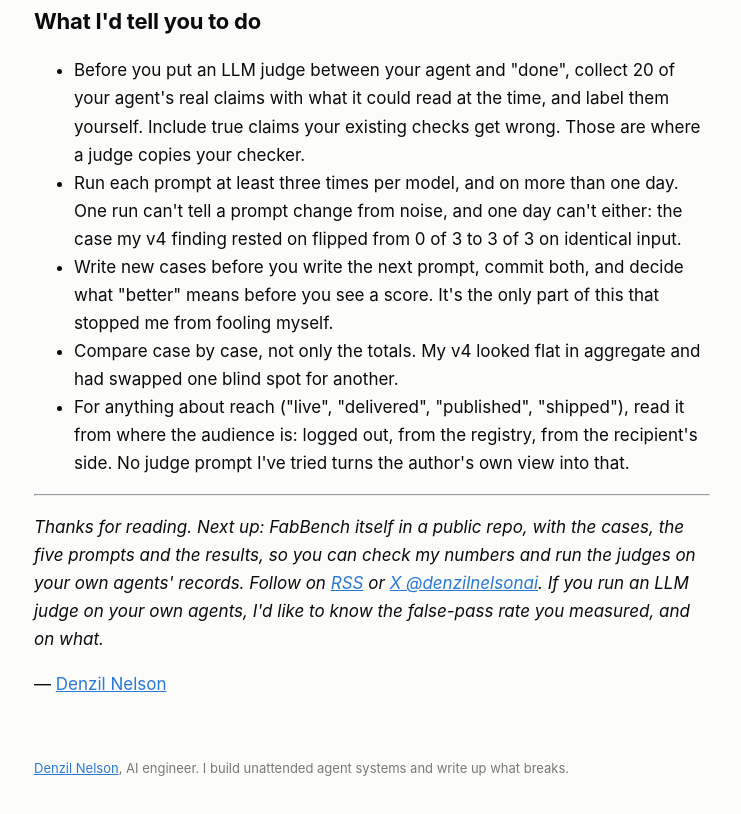
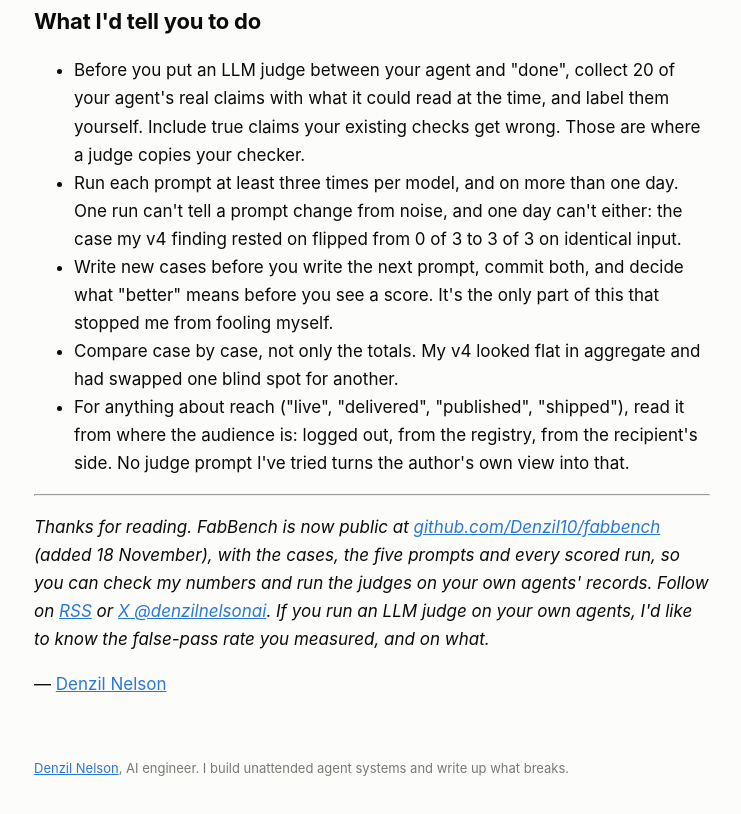
Before and after one commit to Denzil10/blog, a plain HTML site: page each-fix-moved-the-miss/index.html in a window 1280 px wide. Shown: the part 6295-7109 px from the top of the page, without its empty margins (268-1009 px from the left). Drawn offline with Linux system fonts and the light colour scheme.

Commit message:
Update blog: 6 posts

```diff
--- a/each-fix-moved-the-miss/index.html
+++ b/each-fix-moved-the-miss/index.html
@@ -123,7 +123,7 @@ footer { margin-top: 60px; color: var(--ink-3); font-size: 13px; }
 <li>For anything about reach ("live", "delivered", "published", "shipped"), read it from where the audience is: logged out, from the registry, from the recipient's side. No judge prompt I've tried turns the author's own view into that.</li>
 </ul>
 <hr />
-<p><em>Thanks for reading. Next up: FabBench itself in a public repo, with the cases, the five prompts and the results, so you can check my numbers and run the judges on your own agents' records. Follow on <a href="https://denzil10.github.io/blog/feed.xml">RSS</a> or <a href="https://x.com/denzilnelsonai">X @denzilnelsonai</a>. If you run an LLM judge on your own agents, I'd like to know the false-pass rate you measured, and on what.</em></p>
+<p><em>Thanks for reading. FabBench is now public at <a href="https://github.com/Denzil10/fabbench">github.com/Denzil10/fabbench</a> (added 18 November), with the cases, the five prompts and every scored run, so you can check my numbers and run the judges on your own agents' records. Follow on <a href="https://denzil10.github.io/blog/feed.xml">RSS</a> or <a href="https://x.com/denzilnelsonai">X @denzilnelsonai</a>. If you run an LLM judge on your own agents, I'd like to know the false-pass rate you measured, and on what.</em></p>
 <p>— <a href="https://denzil10.github.io/">Denzil Nelson</a></p></article>
 <footer><a href="https://denzil10.github.io/">Denzil Nelson</a>, AI engineer. I build unattended agent systems and write up what breaks.</footer>
 </main>
```
